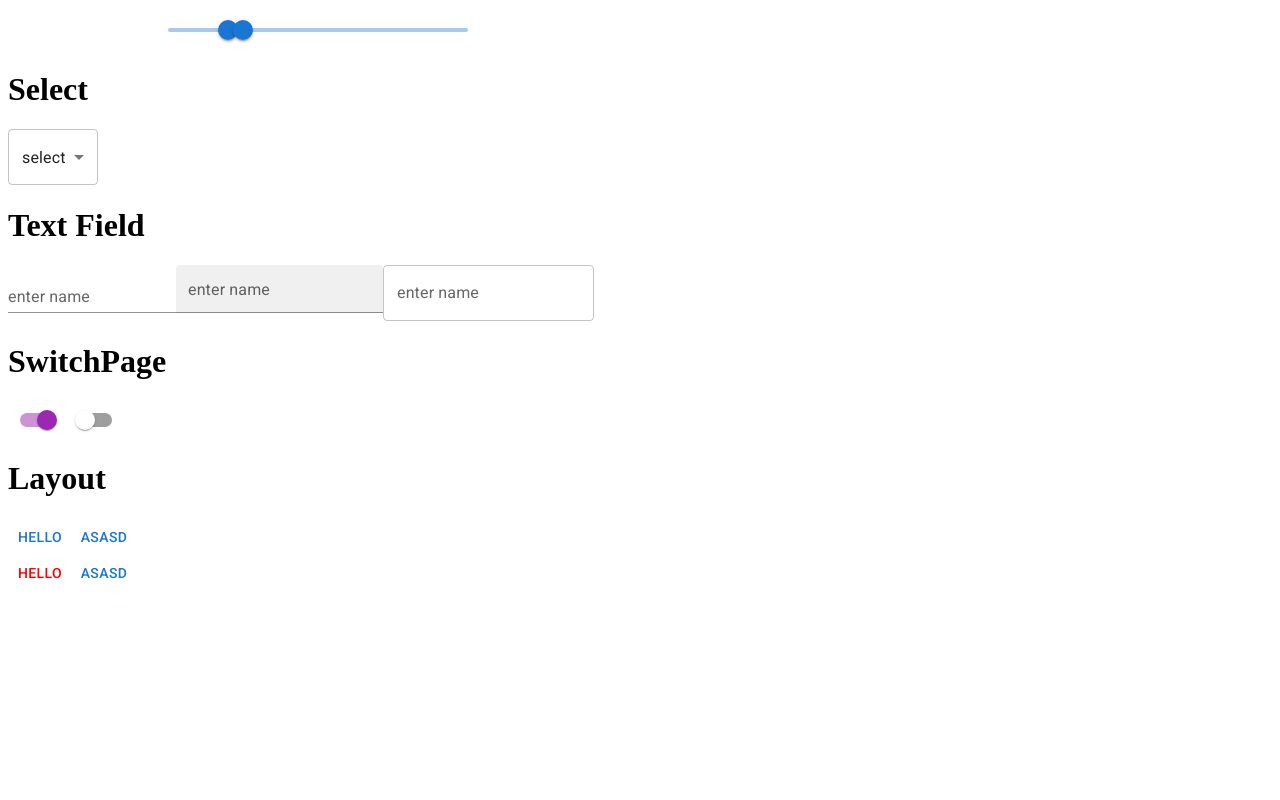
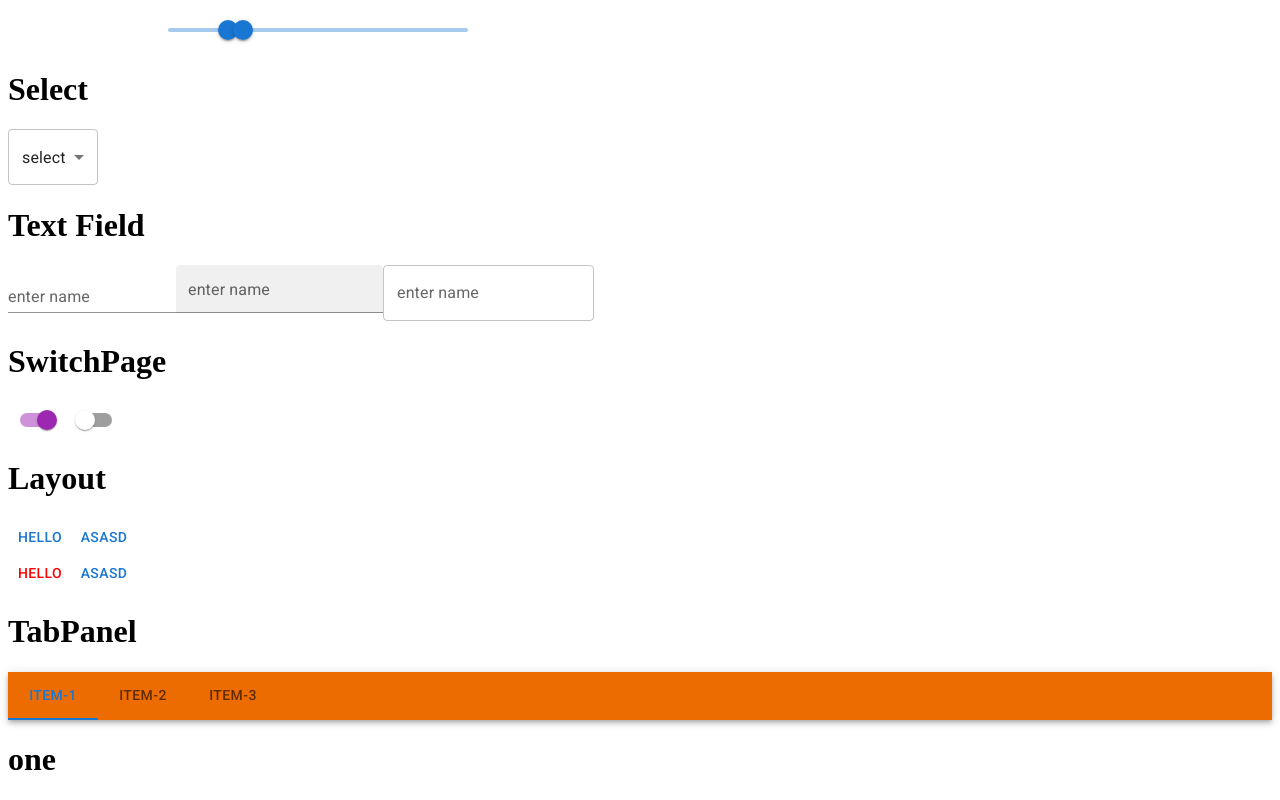
Before and after one commit to nikita3006/materialUi, a React (Vite) app: page / in a window 1280 px wide. Shown: the part 947-1747 px from the top of the page. Before the commit the page ends 1547 px from the top, so only its background shows below. Built offline with nearby package versions, Linux system fonts and the light colour scheme.

Commit message:
tabPanel Property

```diff
--- a/src/App.jsx
+++ b/src/App.jsx
@@ -6,6 +6,7 @@ import RangeSliderPage from "./components/RangeSlider.jsx"
 import SelectBox from "./components/Select.jsx"
 import SliderPage from "./components/Slider.jsx"
 import SwitchPage from "./components/Switch.jsx"
+import TabPage from "./components/TabPanel.jsx"
 import TextFieldPage from "./components/TextField.jsx"
 
 
@@ -23,6 +24,7 @@ const App = () => {
        <TextFieldPage/>
        <SwitchPage/>
        <LayoutPage/>
+       <TabPage/>
     </div>
   )
 }
--- /dev/null
+++ b/src/components/TabPanel.jsx
@@ -0,0 +1,40 @@
+import { Tab, Tabs, AppBar  } from '@mui/material'
+import {useState} from 'react'
+
+const TabPage = () => {
+    const [click, setClick] = useState(0)
+
+    const handleChange = (e, val) =>{
+        setClick(val)
+
+    }
+  return (
+    <div>
+        <h1>TabPanel</h1>
+       <AppBar position='static' color='warning'>
+        <Tabs onChange={handleChange} value={click} color='success' >
+            <Tab label='item-1'  > </Tab>
+            <Tab label='item-2' > </Tab>
+            <Tab label='item-3' > </Tab>
+        </Tabs>
+       </AppBar>
+      <TabPanel value={click} index={0}>one</TabPanel>
+      <TabPanel value={click} index={1}>two</TabPanel>
+      <TabPanel value={click} index={2}>three</TabPanel>
+    </div>
+  )
+}
+
+export default TabPage;
+
+function TabPanel(props) {
+    const { children, value, index } = props;
+
+    return (
+        <div>
+            {value === index && (
+                <h1>{children}</h1>
+            )}
+        </div>
+    );
+}
```
